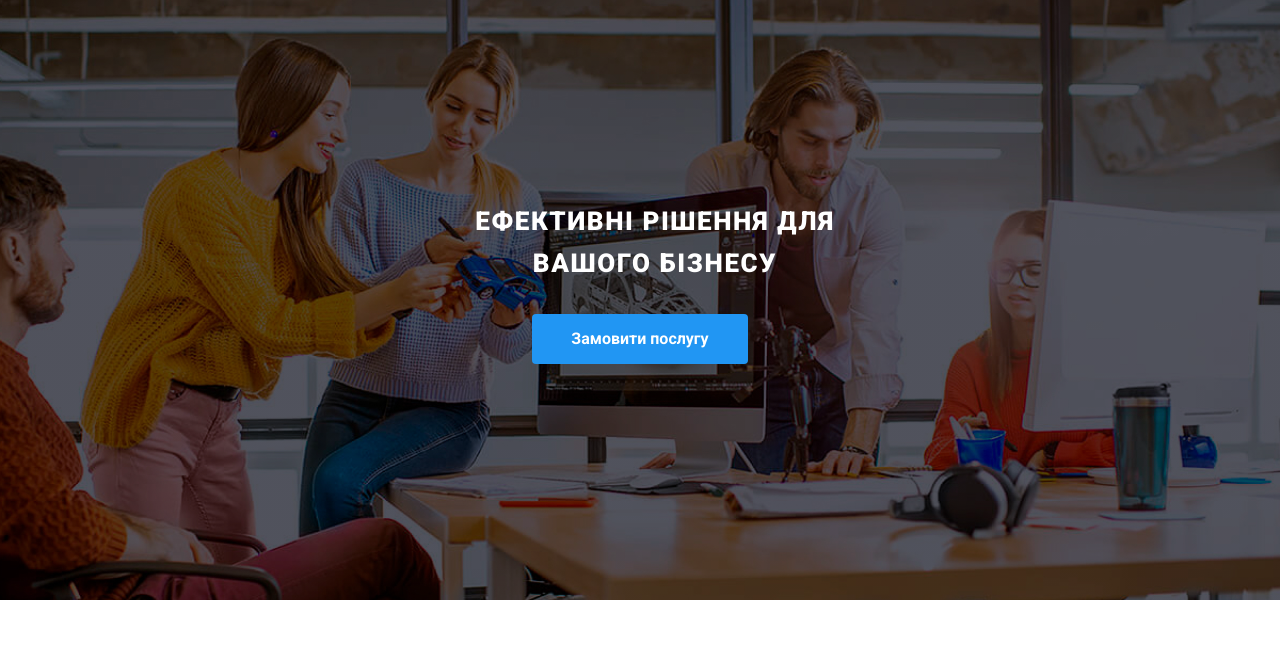
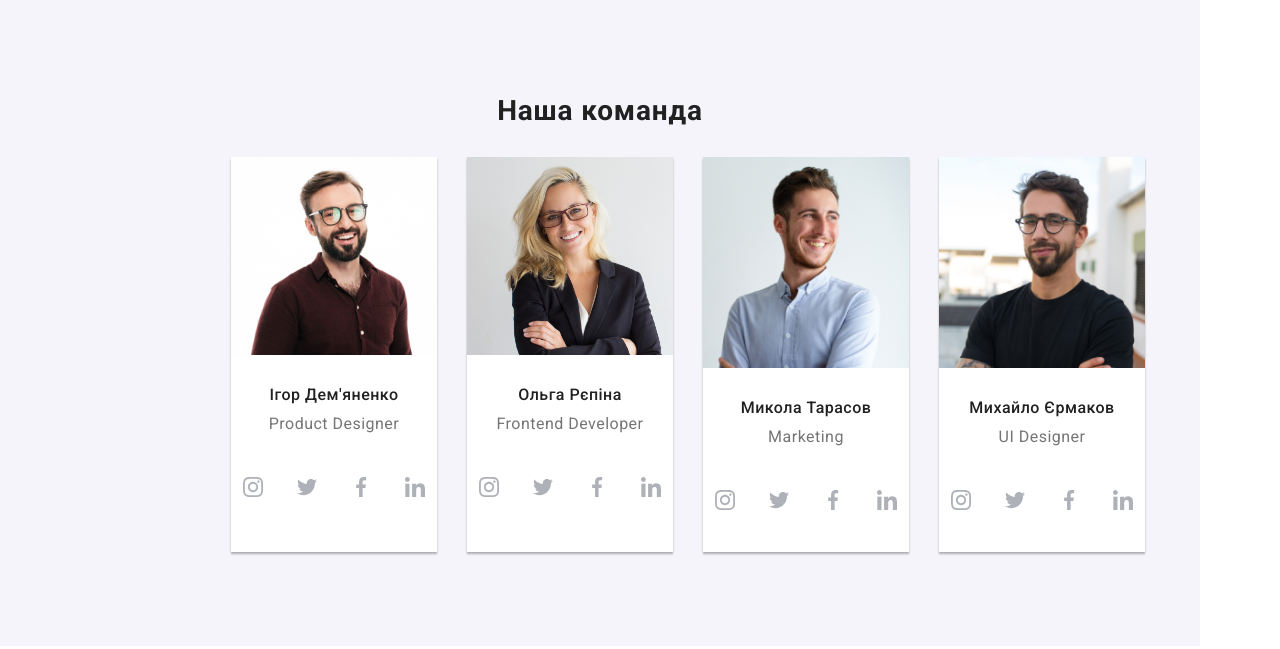
Before and after one commit to moxzuto/goit-markup-hw-08, a plain HTML site: page index.html in a window 1280 px wide. Drawn offline with nearby package versions, Linux system fonts and the light colour scheme.

Commit message:
section our team

```diff
--- a/index.html
+++ b/index.html
@@ -168,14 +168,14 @@
           </form>
         </div>
       </div>-->
-       <section class="hero overlay-hero">
+       <!-- <section class="hero overlay-hero">
         <div class="hero-div container">
           <h1 class="hero-text">Ефективні рішення для вашого бізнесу</h1>
           <button type="button" class="hero-button" data-modal-open>
             Замовити послугу
           </button>
         </div>
-      </section>
+      </section> -->
       <!-- <section class="main-list-item">
         <div class="container"> -->
           <!-- visually hidden -->
@@ -276,7 +276,7 @@
             </div>
           </ul>
         </div>
-      </section>
+      </section> -->
 
       <section class="our-team-group">
         <div class="container">
@@ -284,6 +284,15 @@
           <ul class="team-list-photo list">
             <li class="team-portrait-list">
               <img
+              srcset="
+              ./images\portrets\imgg_sm@1x.jpg 450w,
+              ./images\portrets\imgg_sm@2x.jpg 900w,
+              ./images\portrets\img_md@2x.jpg 708w,
+              ./images\portrets\img_md@1x.jpg 354w,
+              ./images\portrets\img_1bg@2x.jpg 540w,
+              ./images\portrets\img_1bg@1x.jpg 270w
+              "
+              sizes="(min-width: 1200px) 270px, (min-width: 768px) 354px, (min-width: 480px) 450px, 100vw"
                 src="./images/img-3.jpg"
                 width="270"
                 alt="Product Designer"
@@ -323,6 +332,16 @@
             </li>
             <li class="team-portrait-list">
               <img
+              srcset="
+              ./images\portrets\Group 6_sm@1x.jpg 450w,
+              ./images\portrets\Group 6_sm@2x.jpg 900w,
+              ./images\portrets\img_2bg@1x (1).jpg 270w,
+              ./images\portrets\img_2bg@1x (2).jpg 540w,
+              ./images\portrets\img_md@1x (2).jpg 354w,
+              ./images\portrets\img_md@2x (2).jpg 708w,
+              "
+              sizes="(min-width: 1200px) 270px, (min-width: 768px) 354px, (min-width: 480px) 450px, 100vw"
+
                 src="./images/img-2.jpg"
                 width="270"
                 alt="Frontend Developer"
@@ -361,7 +380,18 @@
               </div>
             </li>
             <li class="team-portrait-list">
-              <img src="./images/img-1.jpg" width="270" alt="Marketing" />
+              <img
+              srcset="
+              ./images\portrets\imgf_sm@2x.jpg 900w,
+              ./images\portrets\img_md@2x (3).jpg 708w,
+              ./images\portrets\img_3bg@1x (2).jpg 540w,
+              ./images\portrets\imgf_sm@1x.jpg 450w,
+              ./images\portrets\img_md@1x (3).jpg 354w,
+              ./images\portrets\img_3bg@1x (1).jpg 270w,
+              "
+              sizes="(min-width: 1200px) 270px, (min-width: 768px) 354px, (min-width: 480px) 450px, 100vw"
+
+               src="./images/img-1.jpg" width="270" alt="Marketing" />
               <div class="team-portrait-text">
                 <h3 class="team__names">Микола Тарасов</h3>
                 <p class="team__labor">Marketing</p>
@@ -396,7 +426,18 @@
               </div>
             </li>
             <li class="team-portrait-list">
-              <img src="./images/img-(3).jpg" width="270" alt="UI Designer" />
+              <img
+              srcset="
+              ./images\portrets\img_sm@2x.jpg 900w,
+              ./images\portrets\img_md@2x (4).jpg 708w,
+              ./images\portrets\img_4bg@2x (2).jpg 556w,
+              ./images\portrets\img_sm@1x.jpg 450w,
+              ./images\portrets\img_md@1x (4).jpg 354w,
+              ./images\portrets\img_4bg@1x (1).jpg 278w,
+              "
+              sizes="(min-width: 1200px) 270px, (min-width: 768px) 354px, (min-width: 480px) 450px, 100vw"
+
+              src="./images/img-(3).jpg" width="270" alt="UI Designer" />
               <div class="team-portrait-text">
                 <h3 class="team__names">Михайло Єрмаков</h3>
                 <p class="team__labor">UI Designer</p>
@@ -432,7 +473,7 @@
             </li>
           </ul>
         </div>
-      </section> -->
+      </section>
       <!-- Our clients -->
       <!-- <section class="our-clients">
         <div class="container">
--- a/sass/layout/_our-team.scss
+++ b/sass/layout/_our-team.scss
@@ -1,3 +1,21 @@
+.our-team-group {
+  padding-bottom: 94px;
+  padding-top: 94px;
+  background-color: #f5f4fa;
+
+  @media screen and (min-width: 480px) {
+    max-width: 480px;
+  }
+
+  @media screen and (min-width: 768px) {
+    max-width: 768px;
+  }
+
+  @media screen and (min-width: 1200px) {
+    max-width: 1200px;
+  }
+}
+
 .team-list-photo {
     display: flex;
   }
@@ -71,11 +89,6 @@
     padding-bottom: 30px;
   }
 
-  .our-team-group {
-    padding-bottom: 94px;
-    padding-top: 94px;
-    background-color: #f5f4fa;
-  }
 
   .team__labor {
     font-size: 16px;
```
Also changed, not shown: css/main.css, css/main.min.css, images/portrets/Group 6_sm@1x.jpg, images/portrets/ffff.txt (added), images/portrets/img_4bg@2x (2).jpg (renamed from images/portrets/img_4bg@1x (2).jpg), 2 other files.
